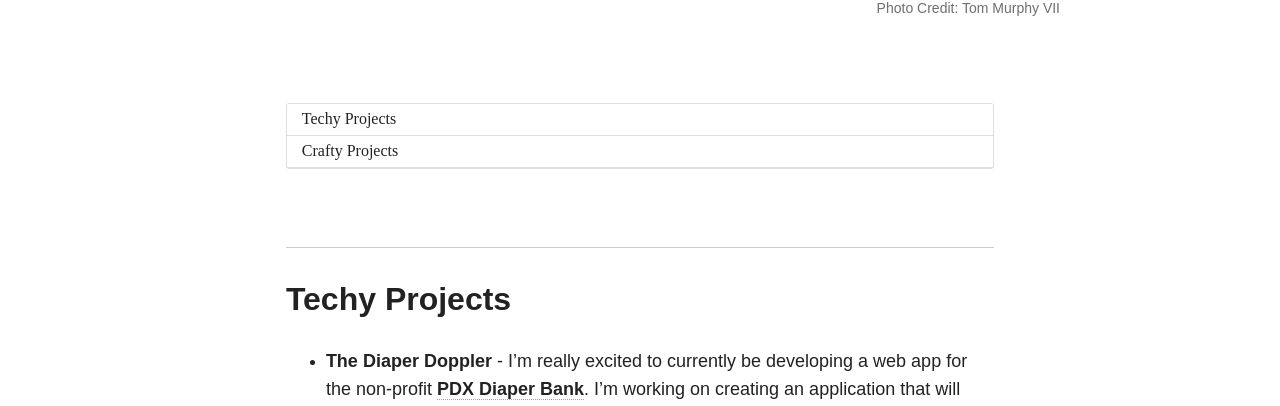
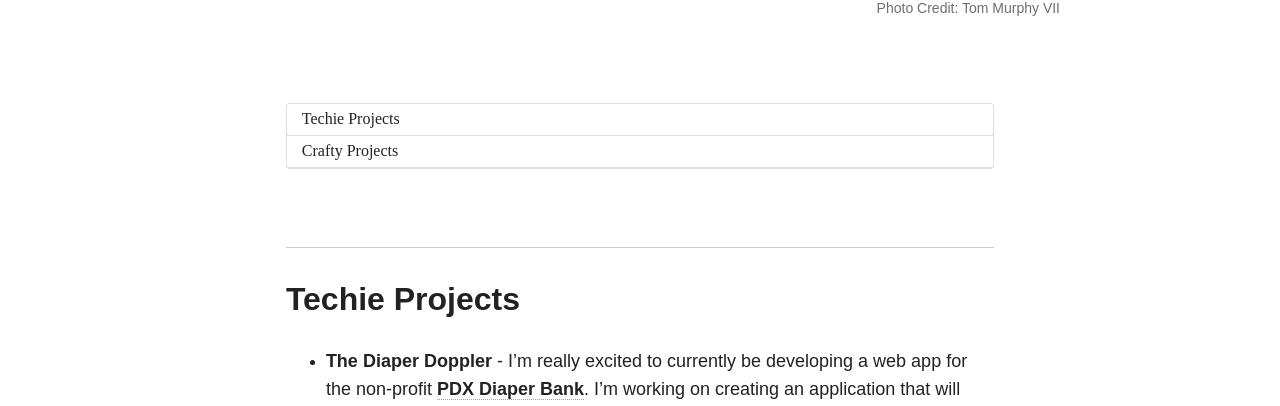
Before and after one commit to teresafinn/teresafinn.github.io, a Jekyll site: the page built from projects/index.md, in a window 1280 px wide and 900 px high, scrolled down 426 px. Shown: the part 150-556 px from the top of the window. Built offline with Jekyll 4.4.1, drawn with Linux system fonts in a browser that asks for light colours; nearby versions of some CDN libraries.

Commit message:
Add techie

```diff
--- a/projects/index.md
+++ b/projects/index.md
@@ -18,7 +18,7 @@
 ---
 
 
-## Techy Projects
+## Techie Projects
 * **The Diaper Doppler** -
 <!-- (http://diaper-doppler.herokuapp.com) -->
 <!-- [(https://github.com/teresafinn/the-dirty-cookie)](https://github.com/teresafinn/the-dirty-cookie) -->
```
